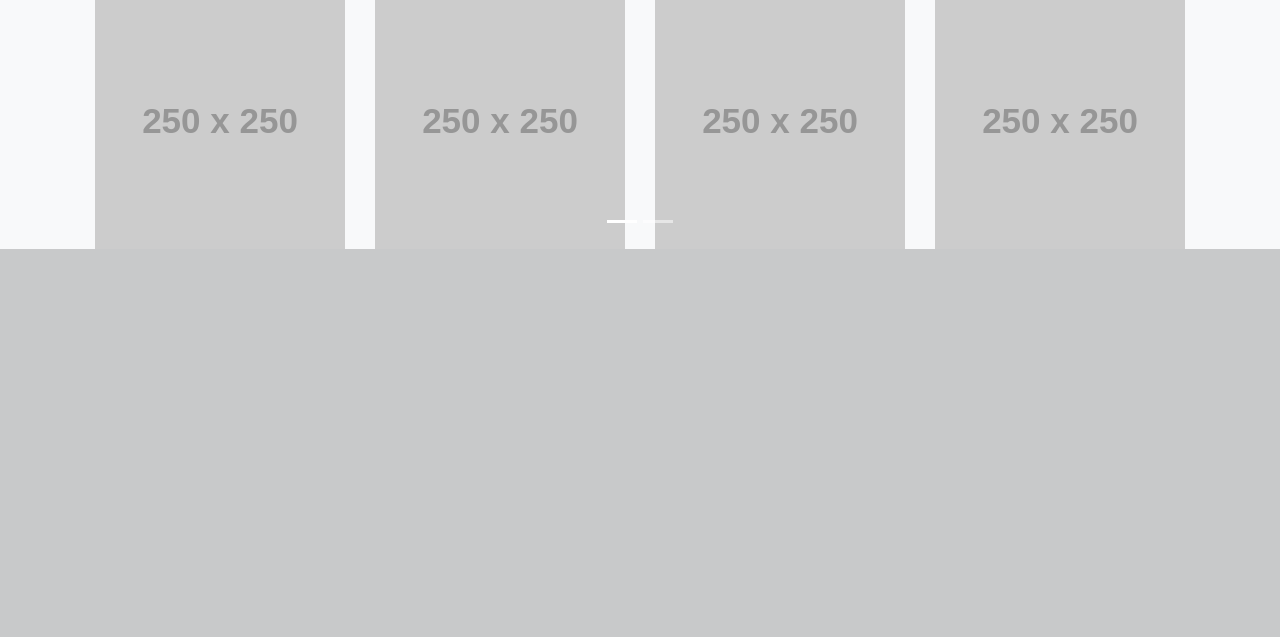
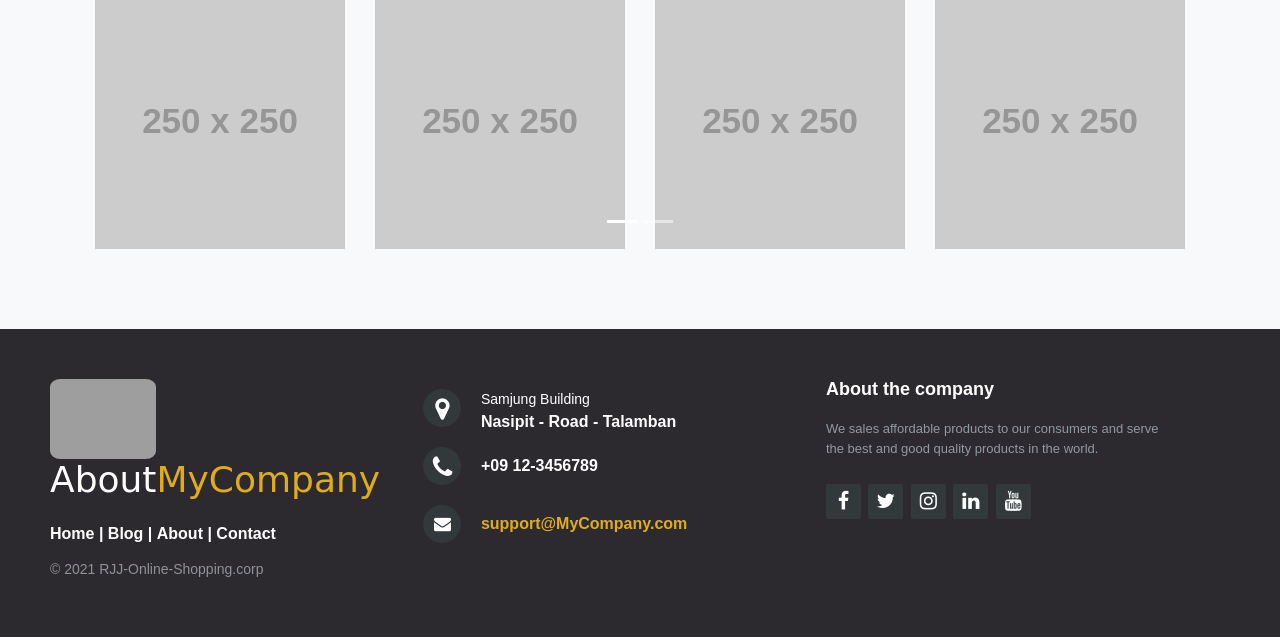
Before and after one commit to RicJee18/online-shopping-system, a PHP site: page /index.php in a window 1280 px wide. Shown: the part 675-1312 px from the top of the page. Before the commit the page ends 924 px from the top, so only its background shows below. Run offline with PHP 8.4, Linux system fonts and the light colour scheme; grey boxes labelled with a size stand in for pictures from a placeholder-image service; some libraries are stand-ins or nearby versions; grey boxes are pictures that could not be loaded.

Commit message:
The final footer was created!

```diff
--- /dev/null
+++ b/css/footer.css
@@ -0,0 +1,213 @@
+@import url('http://fonts.googleapis.com/css?family=Open+Sans:400,700');
+
+*{
+	padding:0;
+	margin:0;
+}
+
+body{
+	font:16px/1.6 Arial,  sans-serif;
+}
+
+
+/* The footer is fixed to the bottom of the page */
+
+footer{
+	position: fixed;
+	bottom: 0;
+}
+
+@media (max-height:800px){
+	footer { position: static; }
+	header { padding-top:40px; }
+}
+
+
+.footer-distributed{
+	background-color: #2c292f;
+	box-sizing: border-box;
+	width: 100%;
+	text-align: left;
+	font: bold 16px sans-serif;
+	padding: 50px 50px 60px 50px;
+	margin-top: 80px;
+}
+
+.footer-distributed .footer-left,
+.footer-distributed .footer-center,
+.footer-distributed .footer-right{
+	display: inline-block;
+	vertical-align: top;
+}
+
+/* Footer left */
+
+.footer-distributed .footer-left{
+	width: 30%;
+}
+
+.footer-distributed h3{
+	color:  #ffffff;
+	font: normal 36px 'Cookie', cursive;
+	margin: 0;
+}
+
+/* The company logo */
+
+.footer-distributed .footer-left img{
+	width: 30%;
+    border-radius: 10%;
+}
+
+.footer-distributed h3 span{
+	color:  #e0ac1c;
+}
+
+/* Footer links */
+
+.footer-distributed .footer-links{
+	color:  #ffffff;
+	margin: 20px 0 12px;
+}
+
+.footer-distributed .footer-links a{
+	display:inline-block;
+	line-height: 1.8;
+	text-decoration: none;
+	color:  inherit;
+}
+.footer-distributed .footer-links a:hover{
+    background-color:#555;
+}
+
+.footer-distributed .footer-company-name{
+	color:  #8f9296;
+	font-size: 14px;
+	font-weight: normal;
+	margin: 0;
+}
+
+/* Footer Center */
+
+.footer-distributed .footer-center{
+	width: 35%;
+}
+
+
+.footer-distributed .footer-center i{
+	background-color:  #33383b;
+	color: #ffffff;
+	font-size: 25px;
+	width: 38px;
+	height: 38px;
+	border-radius: 50%;
+	text-align: center;
+	line-height: 42px;
+	margin: 10px 15px;
+	vertical-align: middle;
+}
+
+.footer-distributed .footer-center i.fa-envelope{
+	font-size: 17px;
+	line-height: 38px;
+}
+.footer-distributed .footer-center i.fa-envelope:hover{
+    background-color:#4CAF50;
+
+}
+.footer-distributed .footer-center i.fa-map-marker:hover{
+    background-color: #4CAF50;
+
+}
+.footer-distributed .footer-center i.fa-phone:hover{
+    background-color: #4CAF50;
+
+}
+
+.footer-distributed .footer-center p{
+	display: inline-block;
+	color: #ffffff;
+	vertical-align: middle;
+	margin:0;
+}
+
+.footer-distributed .footer-center p span{
+	display:block;
+	font-weight: normal;
+	font-size:14px;
+	line-height:2;
+}
+
+.footer-distributed .footer-center p a{
+	color:  #e0ac1c;
+	text-decoration: none;;
+}
+
+
+/* Footer Right */
+
+.footer-distributed .footer-right{
+	width: 30%;
+}
+
+.footer-distributed .footer-company-about{
+	line-height: 20px;
+	color:  #92999f;
+	font-size: 13px;
+	font-weight: normal;
+	margin: 0;
+}
+
+.footer-distributed .footer-company-about span{
+	display: block;
+	color:  #ffffff;
+	font-size: 18px;
+	font-weight: bold;
+	margin-bottom: 20px;
+}
+
+.footer-distributed .footer-icons{
+	margin-top: 25px;
+}
+
+.footer-distributed .footer-icons a{
+	display: inline-block;
+	width: 35px;
+	height: 35px;
+	cursor: pointer;
+	background-color:  #33383b;
+	border-radius: 2px;
+
+	font-size: 20px;
+	color: #ffffff;
+	text-align: center;
+	line-height: 35px;
+
+	margin-right: 3px;
+	margin-bottom: 5px;
+}
+
+.footer-distributed .footer-icons a:hover{
+    background-color: #4CAF50;
+}
+
+/* Here is the code for Responsive Footer */
+/* You can remove below code if you don't want Footer to be responsive */
+
+
+@media (max-width: 880px) {
+
+	.footer-distributed .footer-left,
+	.footer-distributed .footer-center,
+	.footer-distributed .footer-right{
+		display: block;
+		width: 100%;
+		margin-bottom: 40px;
+		text-align: center;
+	}
+
+	.footer-distributed .footer-center i{
+		margin-left: 0;
+	}
+
+}
--- a/inc/footer.php
+++ b/inc/footer.php
@@ -1,3 +1,54 @@
+<!-- The content of your page would go here. -->
+
+<footer class="footer-distributed">
+
+<div class="footer-left">
+<img src= "https://i.fbcd.co/products/original/547651b78f7a86921f176525292a948dd513c0fca05e84b684f6dc7b9264ab1c.jpg">
+    <h3>About<span>MyCompany</span></h3>
+
+    <p class="footer-links">
+        <a href="#">Home</a>
+        |
+        <a href="#">Blog</a>
+        |
+        <a href="#">About</a>
+        |
+        <a href="#">Contact</a>
+    </p>
+
+    <p class="footer-company-name">© 2021 RJJ-Online-Shopping.corp</p>
+</div>
+
+<div class="footer-center">
+    <div>
+        <i class="fa fa-map-marker"></i>
+          <p><span>Samjung Building</span>
+            Nasipit - Road - Talamban</p>
+    </div>
+
+    <div>
+        <i class="fa fa-phone"></i>
+        <p>+09 12-3456789</p>
+    </div>
+    <div>
+        <i class="fa fa-envelope"></i>
+        <p><a href="mailto:support@eduonix.com">support@MyCompany.com</a></p>
+    </div>
+</div>
+<div class="footer-right">
+    <p class="footer-company-about">
+        <span>About the company</span>
+        We sales affordable products to our consumers and serve the best and good quality products in the world.</p>
+    <div class="footer-icons">
+        <a href="#"><i class="fa fa-facebook"></i></a>
+        <a href="#"><i class="fa fa-twitter"></i></a>
+        <a href="#"><i class="fa fa-instagram"></i></a>
+        <a href="#"><i class="fa fa-linkedin"></i></a>
+        <a href="#"><i class="fa fa-youtube"></i></a>
+    </div>
+</div>
+</footer>
+
 <script src="./JS/index.js"></script>
 </body>
 </html>
--- a/inc/header.php
+++ b/inc/header.php
@@ -3,6 +3,7 @@
 <head>
 	<title>Home</title>
 	<link rel="stylesheet" type="text/css" href="./css/style.css">
+  <link rel="stylesheet" href="./css/footer.css">
   <!-- Font Awesome Icon Library -->
   <link rel="stylesheet" href="https://cdnjs.cloudflare.com/ajax/libs/font-awesome/4.7.0/css/font-awesome.min.css">
     <link rel="stylesheet" href="https://maxcdn.bootstrapcdn.com/bootstrap/4.0.0/css/bootstrap.min.css" integrity="sha384-Gn5384xqQ1aoWXA+058RXPxPg6fy4IWvTNh0E263XmFcJlSAwiGgFAW/dAiS6JXm" crossorigin="anonymous">
```
Also changed, not shown: footer.php (added, +71 -0 lines), product-images/iphone.jpg (deleted), product-images/laptop-bag.jpg (deleted), product-images/laptop.jpg (deleted).
